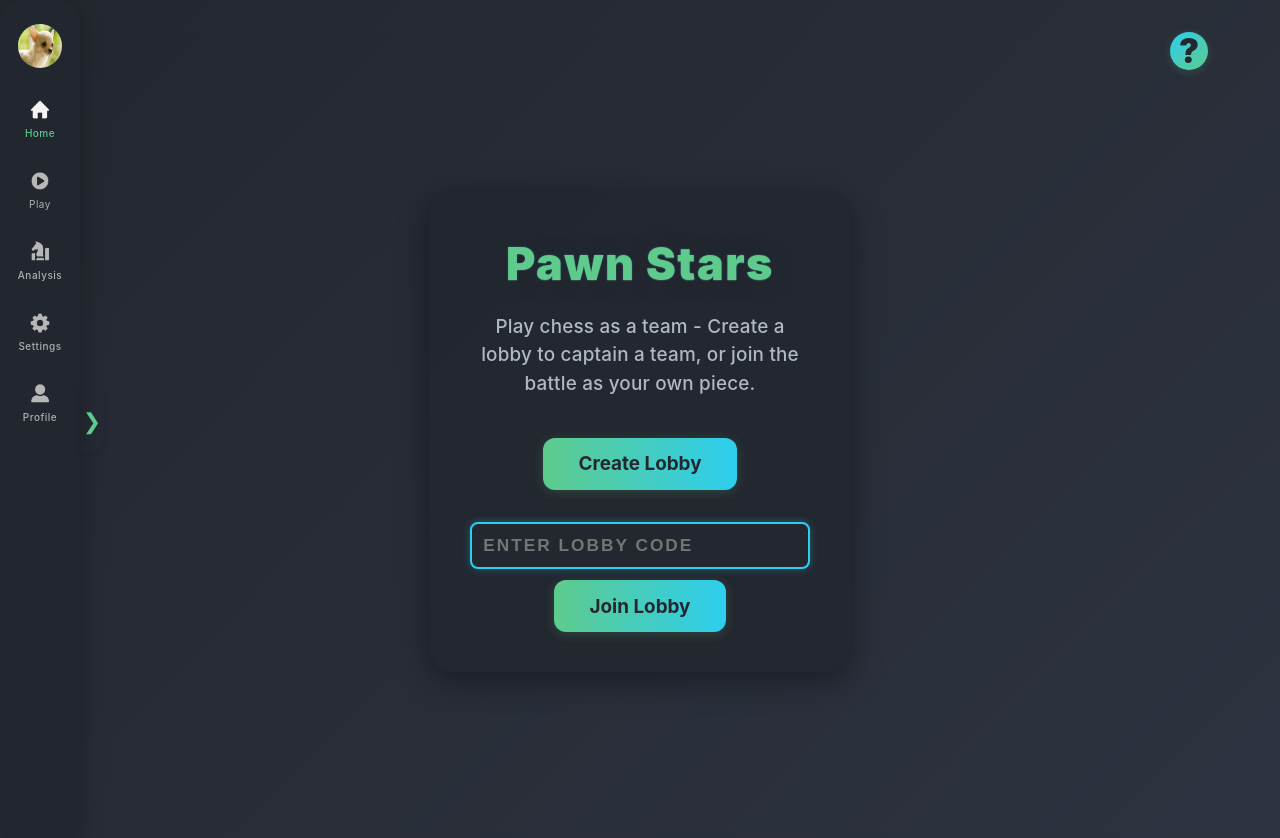
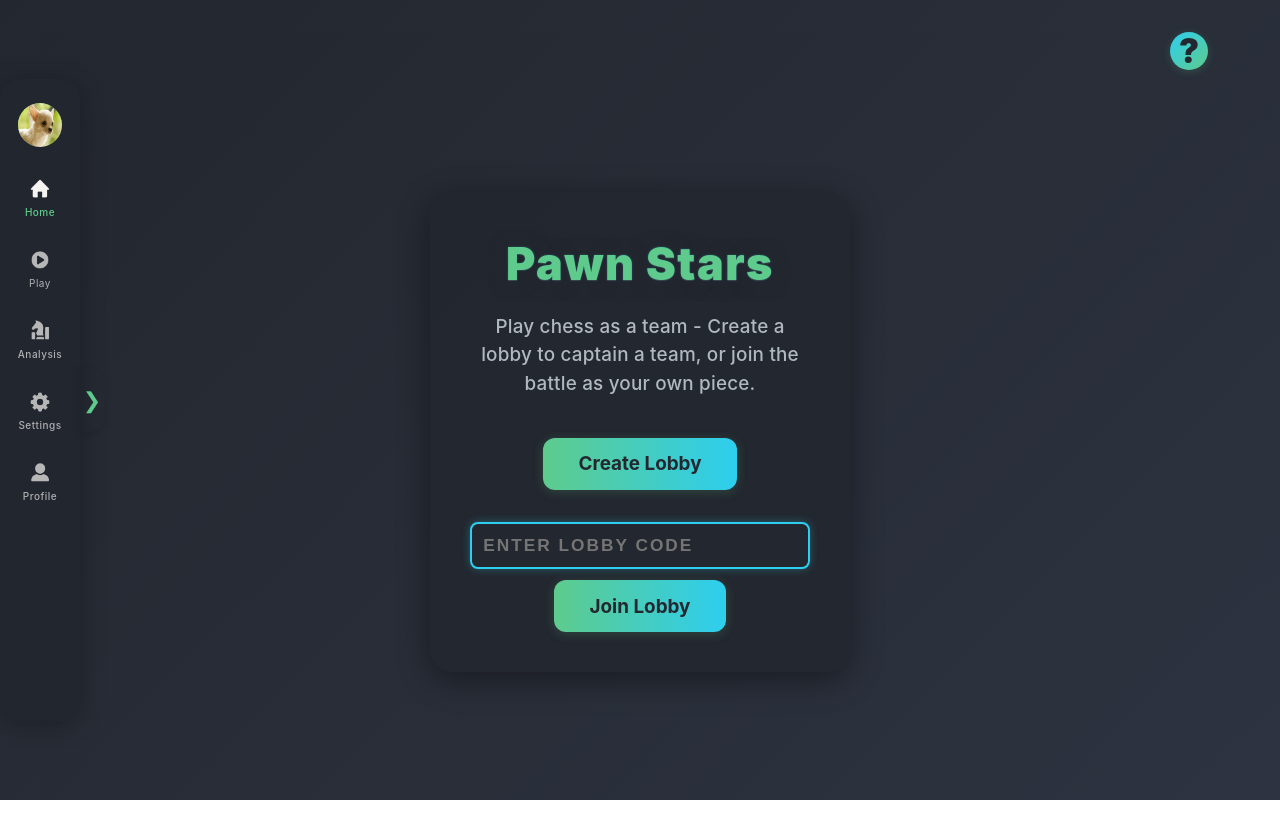
Before and after one commit to lbarbs19/chess, a React (Vite) app in the folder Frontend/: page / in a window 1280 px wide. Shown: the top 838 px of the page. After the commit the page ends 800 px from the top, so only its background shows below. Built offline with nearby package versions, Linux system fonts and the light colour scheme.

Commit message:
sidebar modifications

```diff
--- a/Frontend/src/components/Home.css
+++ b/Frontend/src/components/Home.css
@@ -1,8 +1,8 @@
 /* Home.css - Styles for the Pawn Stars Home page */
 
 .pawnstars-home-bg {
-  min-height: 100vh;
-  width: 100vw;
+  min-height: 100%;
+  width: 100%;
   background: linear-gradient(135deg, #23272f 0%, #2d3340 100%);
   display: flex;
   flex-direction: column;
--- a/Frontend/src/components/Lobby.css
+++ b/Frontend/src/components/Lobby.css
@@ -4,16 +4,12 @@
   display: flex;
   flex-direction: column;
   align-items: center;
-  min-height: 100vh;
-  width: 100vw;
+  min-height: 100%;
+  width: 100%;
   color: #fff;
   padding: 0 0 32px 0;
   box-sizing: border-box;
   overflow-x: hidden;
-}
-
-/* Make sure main content doesn't go under sidebar */
-.lobby-root {
   margin-left: 80px; /* match sidebar width */
 }
 
--- a/Frontend/src/components/Sidebar.tsx
+++ b/Frontend/src/components/Sidebar.tsx
@@ -18,14 +18,13 @@ interface SidebarProps {
 
 const Sidebar: React.FC<SidebarProps> = ({ icons, hovered, locked, onAreaEnter, onAreaLeave, onTabClick }) => {
   const location = useLocation();
-  return (
-    <div
+  return (    <div
       style={{
         position: 'fixed', // Ensures sidebar is always fixed
         top: 0,
         left: 0,
         zIndex: 200,
-        height: '100vh',
+        height: '100%',
         width: 80, // or your sidebar width
         display: 'flex',
         flexDirection: 'column',
@@ -41,25 +40,26 @@ const Sidebar: React.FC<SidebarProps> = ({ icons, hovered, locked, onAreaEnter,
       onFocus={onAreaEnter}
       onBlur={onAreaLeave}
       tabIndex={-1}
-    >
-      <div
+    >      <div
         style={{
           position: 'absolute',
           left: (hovered || locked) ? 0 : -64,
-          top: 0,
+          top: '50%',
+          transform: 'translateY(-50%)',
           width: 80,
           minWidth: 80,
-          height: '100%',
+          height: '75%', // Let content determine height
+          maxHeight: '80vh', // Prevent overflow on small screens
           background: 'rgba(35,39,47,0.98)',
           borderRadius: 22,
-          margin: '0 24px 0 0',
+          margin: 0,
           boxShadow: '0 4px 24px #0004',
           display: 'flex',
           flexDirection: 'column',
           alignItems: 'center',
           justifyContent: 'space-between',
           padding: '24px 0 18px 0',
-          transition: 'left 180ms cubic-bezier(.77,0,.18,1)',
+          transition: 'left 180ms cubic-bezier(.77,0,.18,1), transform 180ms cubic-bezier(.77,0,.18,1)',
           cursor: 'pointer',
           overflow: 'visible',
           willChange: 'left',
--- a/Frontend/src/index.css
+++ b/Frontend/src/index.css
@@ -22,15 +22,12 @@ a:hover {
 }
 
 html, body {
-  min-height: 100vh;
-  width: 100vw;
+  height: 100%;
+  width: 100%;
   margin: 0;
   padding: 0;
   background: linear-gradient(120deg, #1a1d2b 0%, #0d1b2a 100%);
   box-sizing: border-box;
-}
-
-body {
   overflow-x: hidden;
 }
 
```
Also changed, not shown: 1 other file (tests, documents, lock files or other folders).
